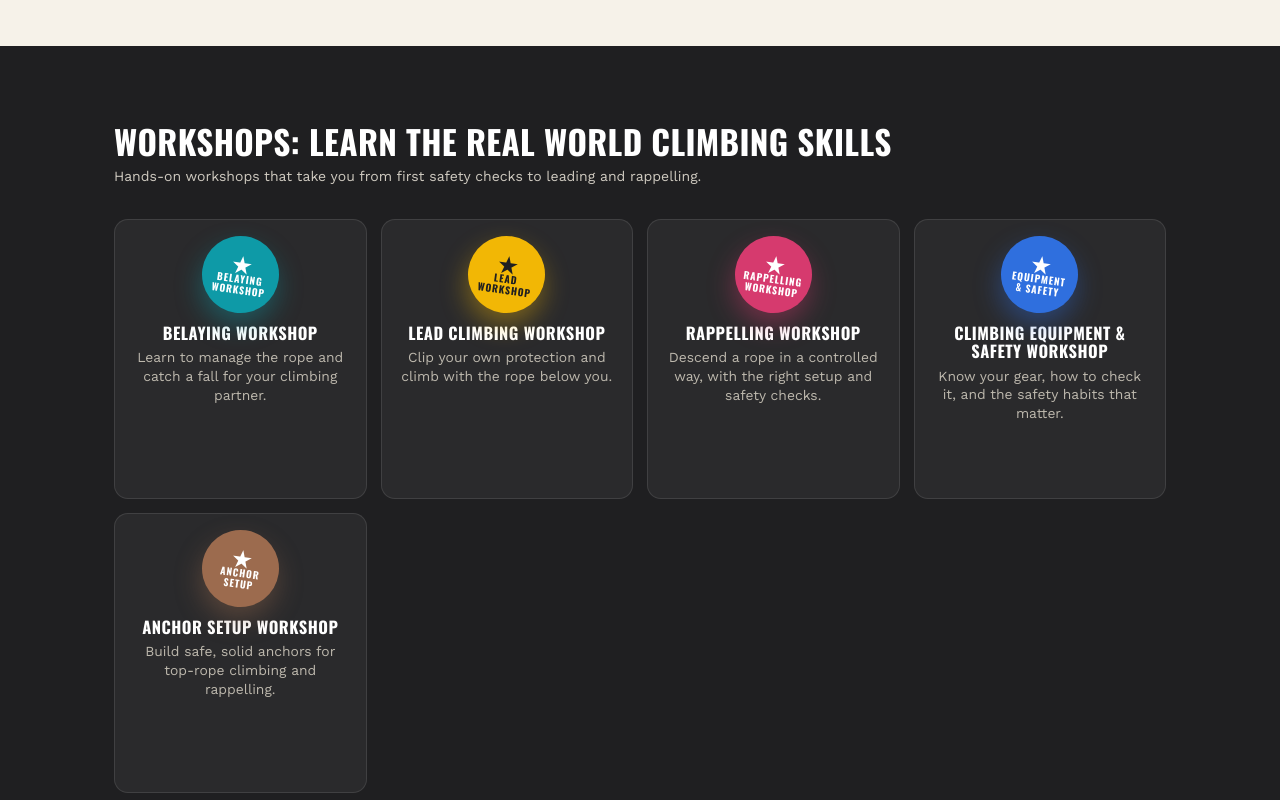
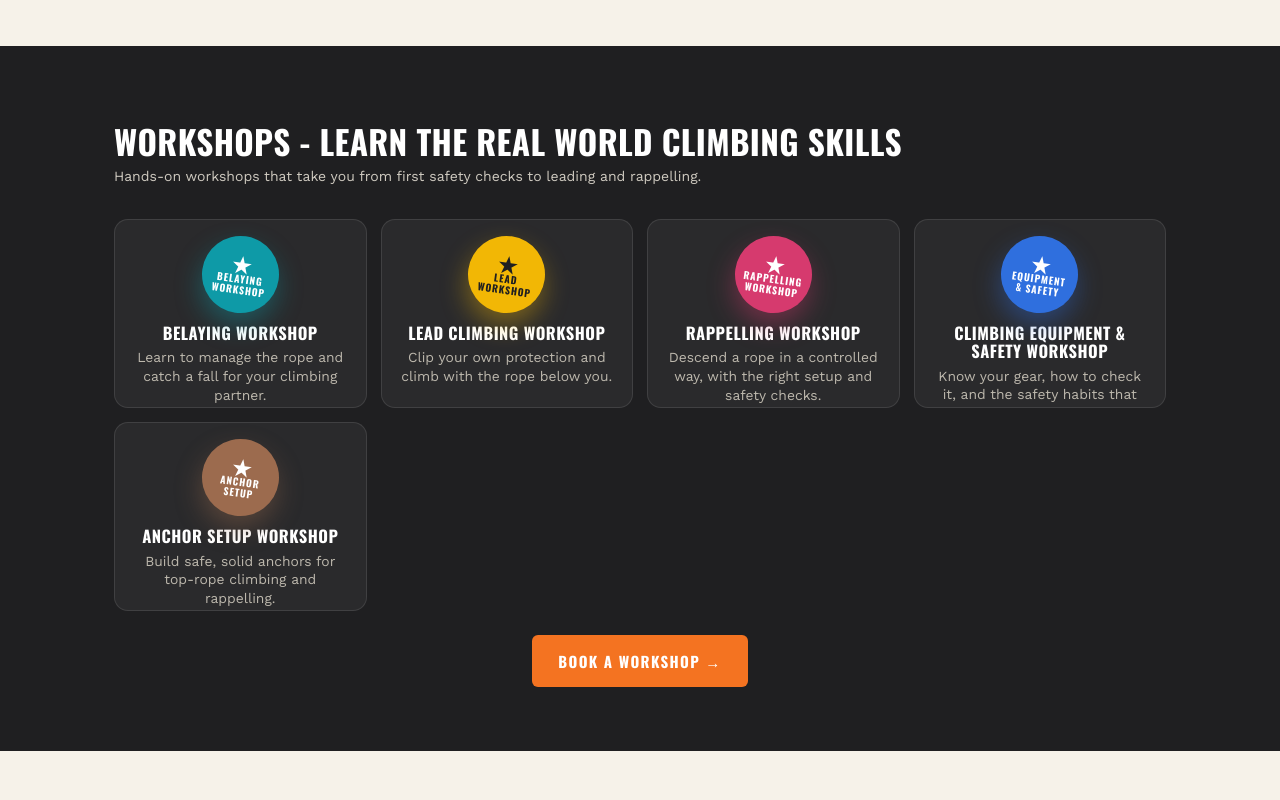
Before and after one commit to climbcruxpakistan-git/climb-crux-website, an Astro site in the folder frontend/astro/: page / in a window 1280 px wide. Shown: the part 1820-2620 px from the top of the page. Built offline with nearby package versions, Linux system fonts and the light colour scheme; Astro itself is replaced by a stand-in of ours; no server answers.

Commit message:
Workshops: back to 4:3 cards, update heading text

```diff
--- a/frontend/astro/src/components/react/Workshops.jsx
+++ b/frontend/astro/src/components/react/Workshops.jsx
@@ -15,7 +15,7 @@ export default function Workshops({ href = '/sessions/' }) {
   return (
     <section className="ws">
       <div className="wrap">
-        <h2>Workshops: Learn the real world climbing skills</h2>
+        <h2>Workshops - Learn the real world climbing skills</h2>
         <p className="ws-sub">
           Hands-on workshops that take you from first safety checks to leading and rappelling.
         </p>
--- a/frontend/astro/src/styles/Home.css
+++ b/frontend/astro/src/styles/Home.css
@@ -482,8 +482,8 @@
   position: relative; padding: 16px 16px; border-radius: 14px;
   background: rgba(255,255,255,.05); border: 1px solid rgba(255,255,255,.1);
   transition: transform .2s, background .2s;
-  display: flex; flex-direction: column; align-items: center; text-align: center;
-  min-height: 280px;
+  aspect-ratio: 4 / 3;
+  display: flex; flex-direction: column; align-items: center; text-align: center; overflow: hidden;
 }
 .ws-card:hover { transform: translateY(-4px); background: rgba(255,255,255,.08); }
 .ws-circle {
@@ -507,7 +507,7 @@
   .pa-body h3 { font-size: 24px; }
   .ws-grid { grid-template-columns: repeat(2, 1fr); }
 }
-@media (max-width: 560px) { .ws-grid { grid-template-columns: 1fr; } .ws-card { min-height: auto; } }
+@media (max-width: 560px) { .ws-grid { grid-template-columns: 1fr; } .ws-card { aspect-ratio: auto; min-height: auto; } }
 
 /* ===== LIFE ON THE ROCK ===== */
 .lr { padding: clamp(56px, 8vw, 96px) 0 0; }
```
